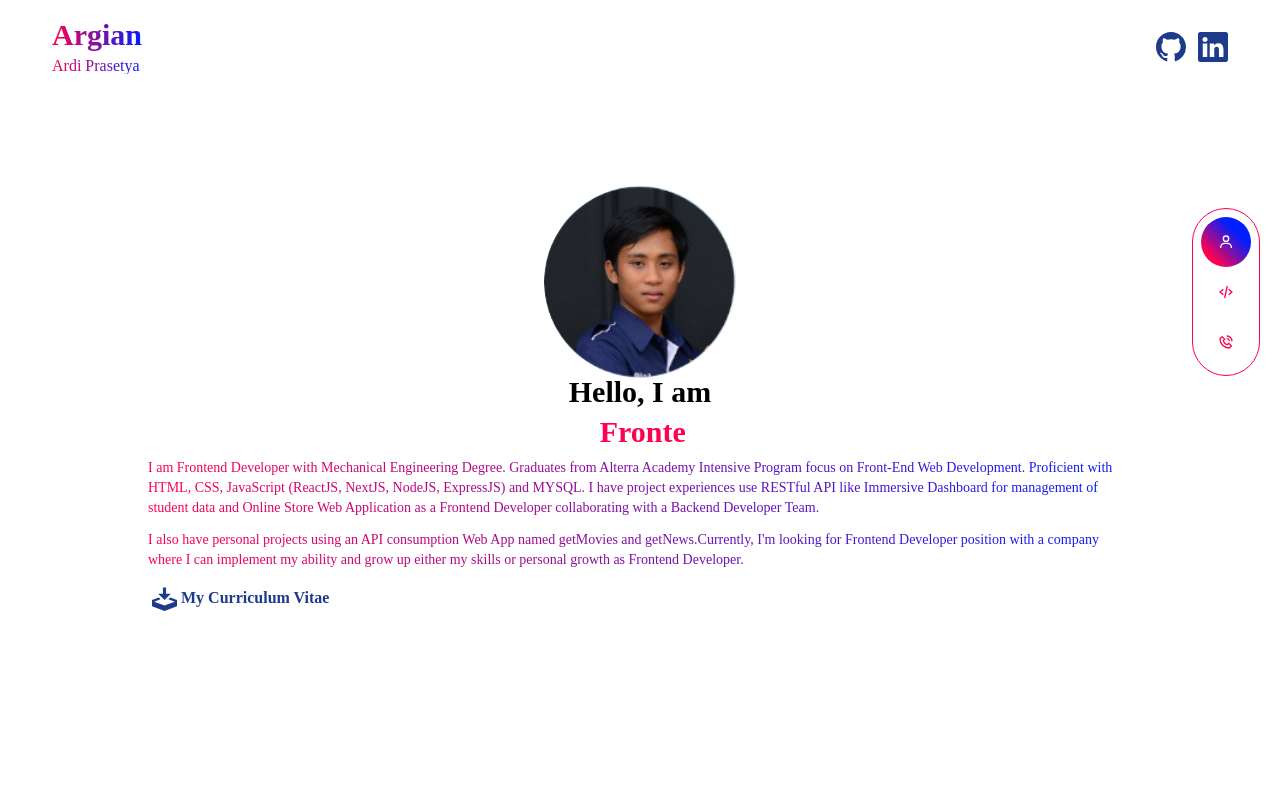
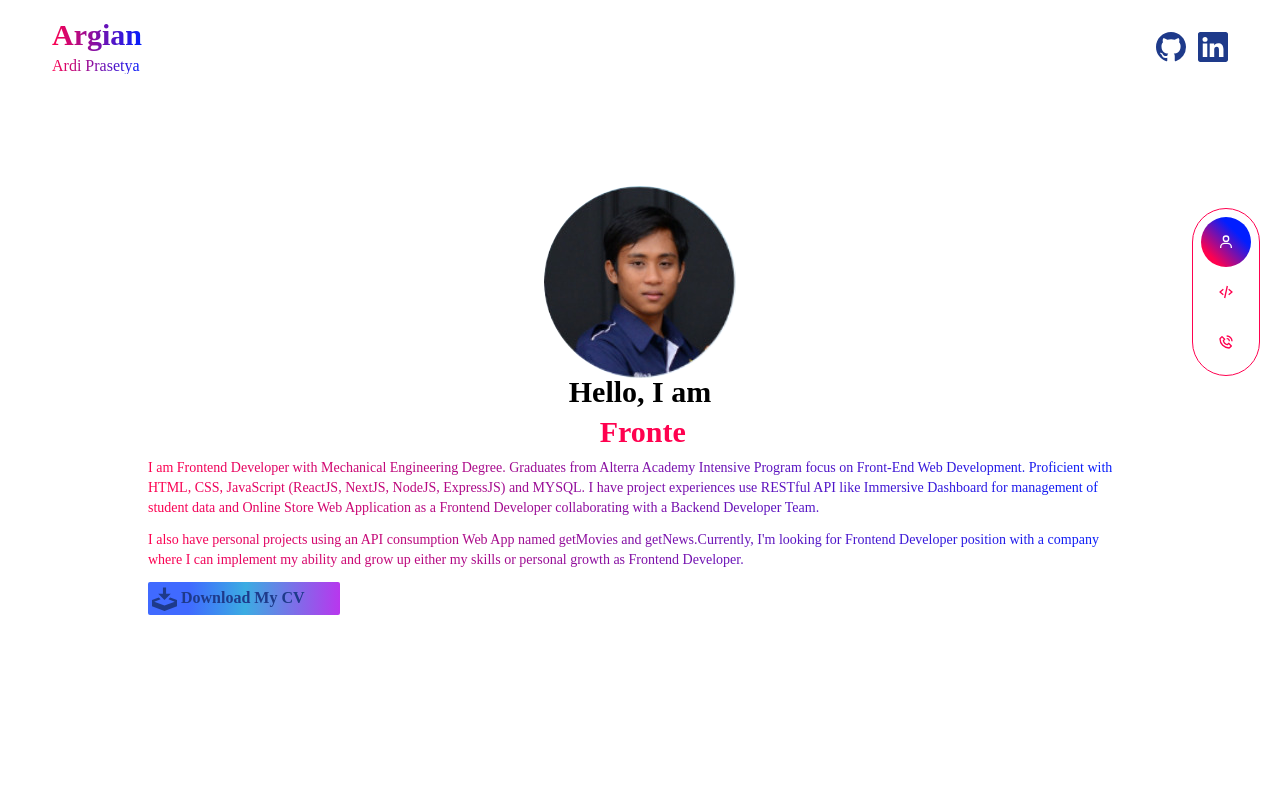
Before and after one commit to argianardi/myportfolio, a React (Create React App) app: page / in a window 1280 px wide. Shown: the top 800 px of the page. Built offline with nearby package versions, Linux system fonts and the light colour scheme.

Commit message:
add icon for cv link

```diff
--- a/src/components/Profile.js
+++ b/src/components/Profile.js
@@ -52,10 +52,10 @@ const Profile = () => {
             <a
               href="https://drive.google.com/file/d/17xF-nIP3lqczkDvgQa35P_GUPe0HtxM5/view?usp=share_link"
               target="_blank"
-              className="flex w-56 p-1 mt-3 text-blue-900 hover:bg-slate-200"
+              className="flex w-48 p-1 mt-3 text-blue-900 rounded-sm hover:bg-slate-200 bg-gradient hover:text-white"
             >
               <ImDownload size={25} />
-              <p className="ml-1 font-bold font-primary">My Curriculum Vitae</p>
+              <p className="ml-1 font-bold font-primary">Download My CV</p>
             </a>
           </div>
         </div>
```
